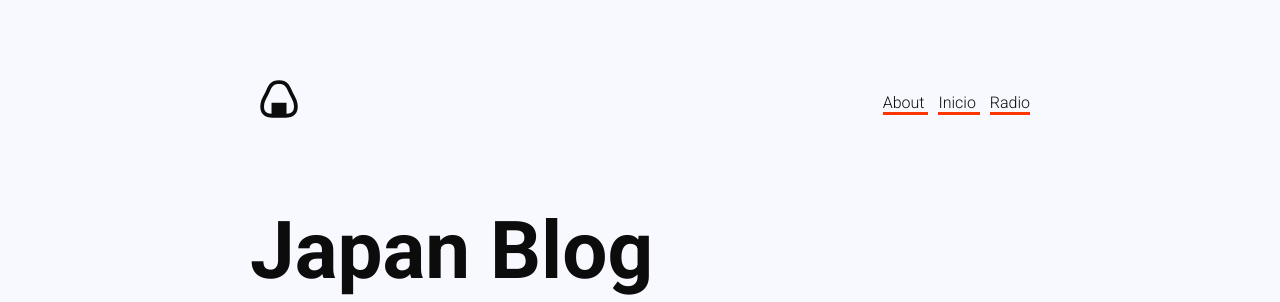
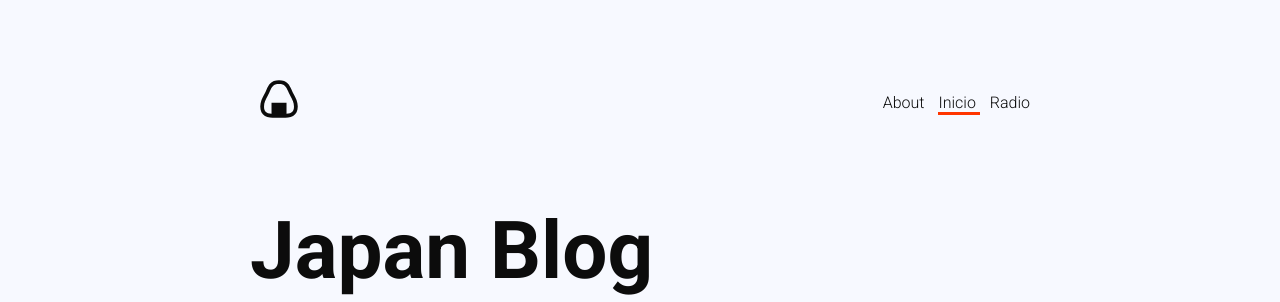
Before and after one commit to shapessss/japanblog, a Jekyll site: the page built from index.html, in a window 1280 px wide. Shown: the top 302 px of the page. Built offline with Jekyll 4.4.1, drawn with Linux system fonts in a browser that asks for light colours; a script that is not in the unit is left out.

Commit message:
Applying css changes

```diff
--- a/_includes/navigation.html
+++ b/_includes/navigation.html
@@ -1,5 +1,5 @@
 {% for item in site.data.navigation.items %}
-    <a href="{{ site.baseurl }}{{ item.link }}" {% if page.url == item.link %}{% endif %}>
+    <a href="{{ site.baseurl }}{{ item.link }}" {% if page.url == item.link %}class="selected"{% endif %}>
       {{ item.name }}
     </a>
 {% endfor %}
--- a/assets/css/app.scss
+++ b/assets/css/app.scss
@@ -50,10 +50,19 @@ section {
     margin: 40px 0 0 0;
 }
 
-nav a, p a {
+nav a {
+    color: $black;
+    text-decoration: none;
+}
+
+nav a.selected, p a {
     color: $black;
     text-decoration: none;
     border-bottom: 3px solid $red;
+}
+
+img {
+    max-width: 780px;
 }
 
 p.read-more {
```
